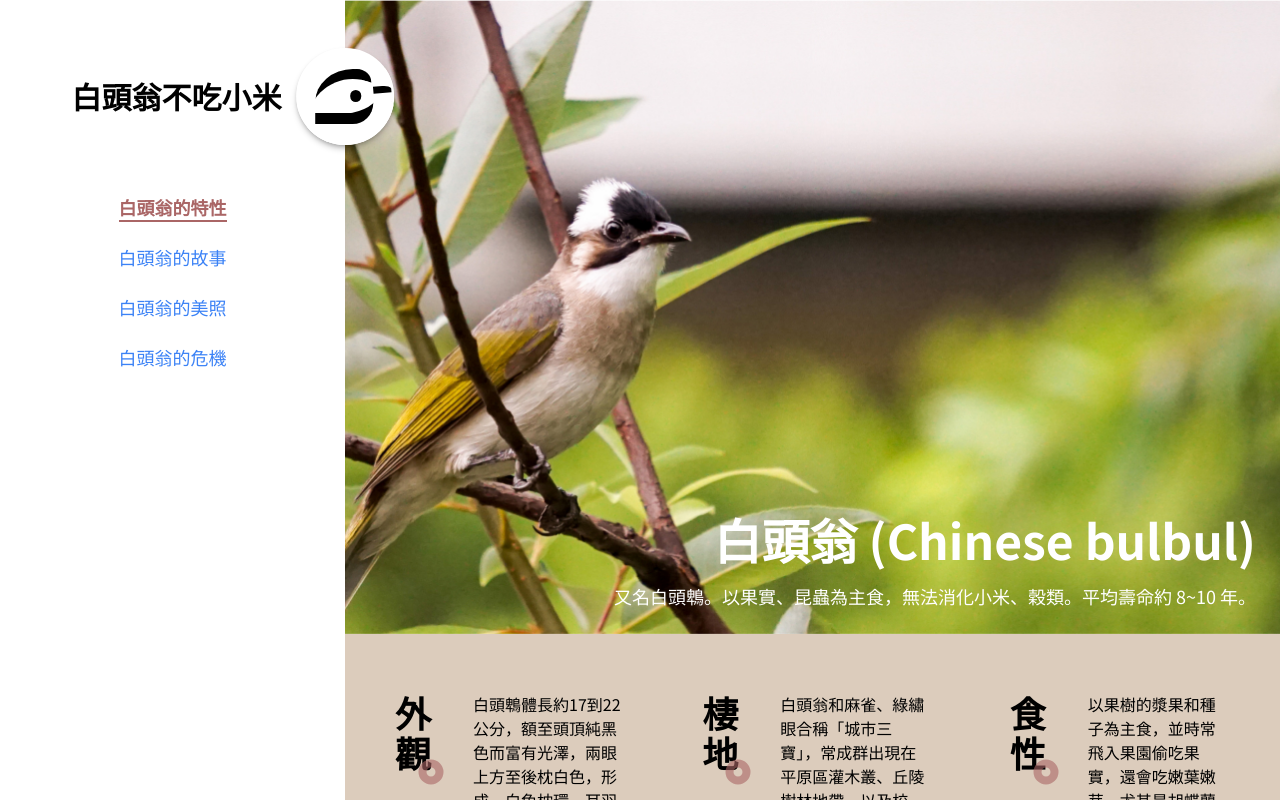
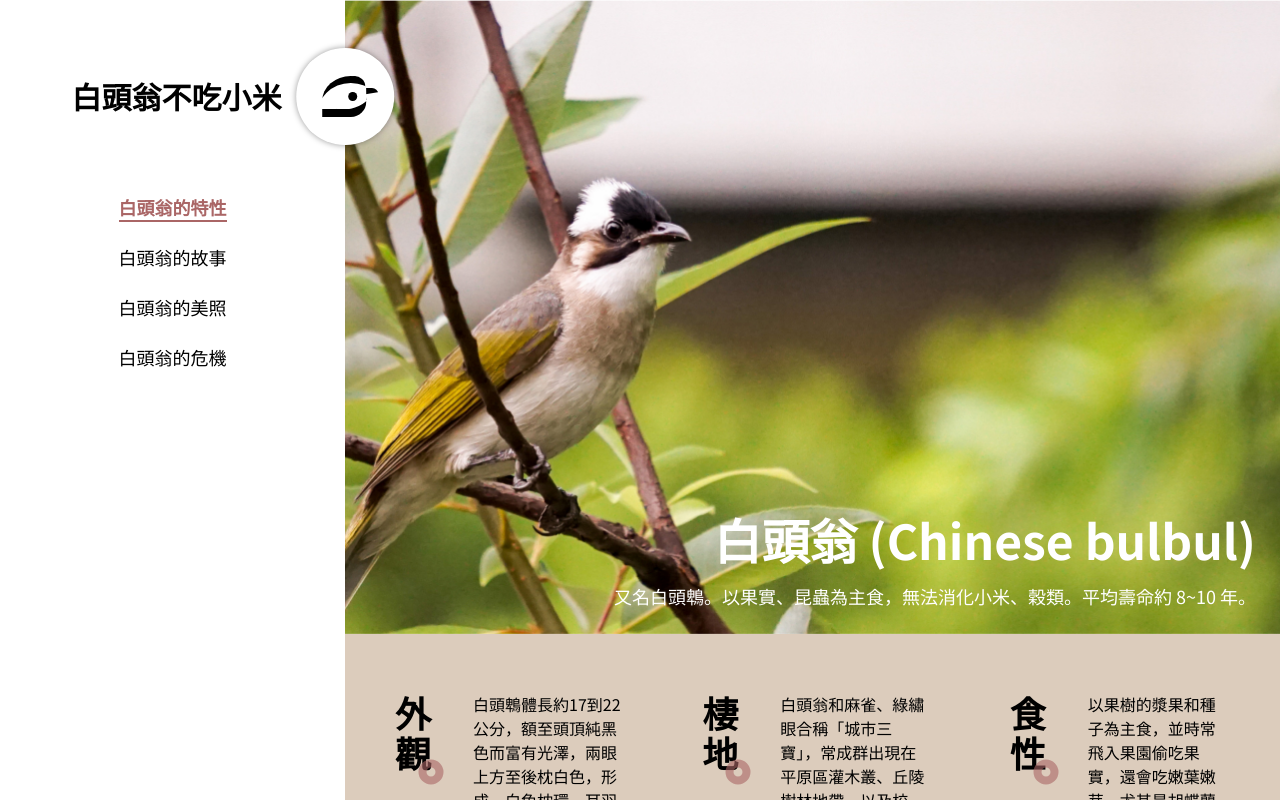
Before and after one commit to nepikn/chinese-bulbul, a React (Vite) app: page / in a window 1280 px wide. Shown: the top 800 px of the page. Built offline with nearby package versions, Linux system fonts and the light colour scheme.

Commit message:
fix icon beak, icon shadow

```diff
--- a/package.json
+++ b/package.json
@@ -35,6 +35,7 @@
     "postcss": "^8.4.38",
     "prettier": "^3.1.1",
     "prettier-plugin-tailwindcss": "^0.5.14",
+    "tailwind-merge": "^2.3.0",
     "tailwindcss": "^3.4.3",
     "typescript": "^5.4.5",
     "vite": "^5.2.11",
--- a/src/components/Banner.tsx
+++ b/src/components/Banner.tsx
@@ -3,7 +3,7 @@ import banner375 from '/src/assets/banner-375.jpg';
 
 export default function Banner() {
   return (
-    <figure className="relative grid h-[311.4px] w-full items-end lg:min-h-[634.21px]">
+    <figure className="relative grid min-h-[311.4px] w-full items-end lg:min-h-[634.21px]">
       <picture className="absolute top-0 -z-10 h-full w-full justify-stretch">
         <source srcSet={banner375} media="(max-width: 1025px)" />
         <img
@@ -13,7 +13,7 @@ export default function Banner() {
         />
       </picture>
       <figcaption className="grid justify-items-end space-y-[10px] p-6 text-white">
-        <p className="text-end text-5xl font-bold leading-[1.35] max-sm:w-[285.28px] lg:w-auto">
+        <p className="text-end text-5xl font-bold leading-[1.35] max-sm:max-w-[285.28px] lg:w-auto">
           白頭翁 (Chinese bulbul)
         </p>
         <p className="text-center text-lg">
--- a/src/components/Icons.tsx
+++ b/src/components/Icons.tsx
@@ -1,3 +1,5 @@
+import { twMerge } from 'tailwind-merge';
+
 export default {
   hamburgur: () => (
     <svg
@@ -33,8 +35,13 @@ export default {
       />
     </svg>
   ),
-  logo: () => (
-    <div className="relative aspect-square w-full overflow-hidden bg-white">
+  logo: ({ className = '' }) => (
+    <div
+      className={twMerge(
+        'relative aspect-square w-full overflow-hidden bg-white',
+        className,
+      )}
+    >
       <div className="absolute left-[19%] top-[22%] h-[68%] w-[78%] rounded-[50%] bg-black"></div>
       <div className="absolute left-[66%] top-[21%] h-[34%] w-[32%] bg-white"></div>
       <div className="absolute left-[47%] top-[22%] h-[27%] w-[30%] rounded-[50%] bg-black"></div>
@@ -43,7 +50,8 @@ export default {
       <div className="absolute left-[25%] top-[34%] h-[33%] w-[60%] -rotate-[12deg] rounded-[50%] bg-white"></div>
       <div className="absolute left-[19%] top-[67%] h-[11%] w-[38%] bg-black"></div>
       <div className="absolute left-[55%] top-[44%] aspect-square w-[12%] rounded-[50%] bg-black"></div>
-      <div className="absolute left-[79%] top-[39%] h-[7%] w-[18%] -rotate-[5deg] rounded-tr-[50%] bg-black"></div>
+      <div className="absolute left-[79%] top-[38%] h-[16%] w-[17%] -rotate-[1deg] rounded-r-[50%] bg-black"></div>
+      <div className="absolute left-[79%] top-[46%] h-[14%] w-[19%] -rotate-[9deg] bg-white"></div>
     </div>
   ),
   logoSvg: () => (
--- a/src/components/Nav.tsx
+++ b/src/components/Nav.tsx
@@ -5,7 +5,7 @@ import Icons from './Icons';
 export default function Nav() {
   const [collapsed, setCollapsed] = useState(true);
   const [linkSelected, setLinkSelected] = useState(0);
-  const Icon = Icons[collapsed ? 'hamburgur' : 'x'];
+  const MenuIcon = Icons[collapsed ? 'hamburgur' : 'x'];
   const links = [
     { id: 0, text: '白頭翁的特性', href: '#' },
     { id: 1, text: '白頭翁的故事', href: '#' },
@@ -15,7 +15,13 @@ export default function Nav() {
     const selected = id == linkSelected;
     return (
       <li key={id}>
-        <span className={clsx(selected && 'border-b-2 border-selected')}>
+        <span
+          className={clsx(
+            selected ||
+              'hover:border-b-2 hover:border-selected/50 hover:text-selected/50',
+            selected && 'border-b-2 border-selected',
+          )}
+        >
           <a
             href={href}
             onClick={() => setLinkSelected(id)}
@@ -32,16 +38,16 @@ export default function Nav() {
     <div className="text-center lg:min-w-[345px]">
       <div className="relative my-[19.61px] flex items-center justify-between pl-[26px] pr-[18px] lg:my-[78.33px]">
         <button onClick={() => setCollapsed(!collapsed)} className="lg:hidden">
-          <Icon />
+          <MenuIcon />
         </button>
         <h1 className="flex-grow text-xl font-bold lg:text-3xl">
           白頭翁不吃小米
         </h1>
         <a
           href="/"
-          className="aspect-square w-[48.52px] overflow-hidden rounded-full shadow-md shadow-black/25 lg:absolute lg:left-full lg:w-[97.56px] lg:-translate-x-1/2"
+          className="grid aspect-square w-[48.52px] place-items-center overflow-hidden rounded-full bg-white shadow-[0_0_6px] shadow-black/40 lg:absolute lg:left-full lg:w-[97.56px] lg:-translate-x-1/2"
         >
-          <Icons.logo />
+          <Icons.logo className="w-3/4" />
         </a>
       </div>
       <ul
@@ -52,6 +58,14 @@ export default function Nav() {
       >
         {links}
       </ul>
+      {/* <div className="relative w-full">
+        <div className="absolute w-full">
+          <Icons.logo />
+        </div>
+        <div className="w-full">
+          <Icons.logoSvg />
+        </div>
+      </div> */}
     </div>
   );
 }
--- a/src/index.css
+++ b/src/index.css
@@ -3,7 +3,4 @@
 @tailwind utilities;
 
 @layer base {
-  a {
-    @apply text-blue-500 transition-all hover:text-blue-400 hover:underline;
-  }
 }
```
Also changed, not shown: 1 other file (tests, documents, lock files or other folders).
